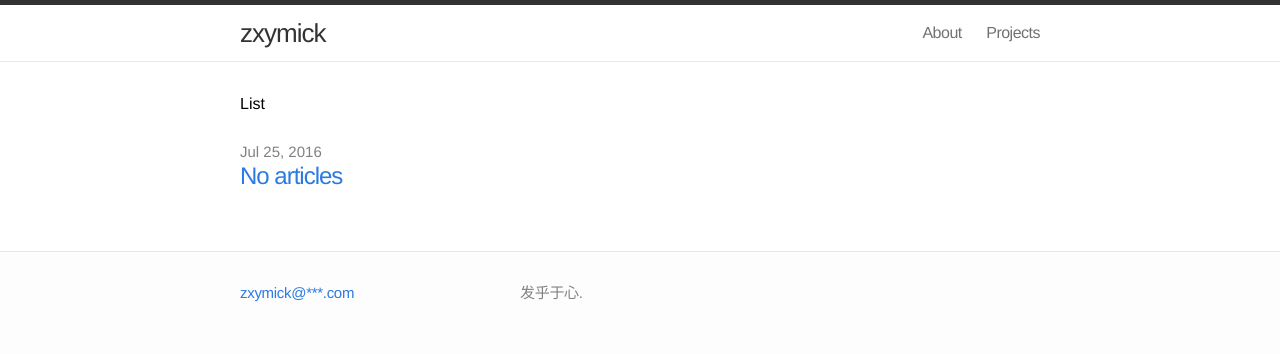
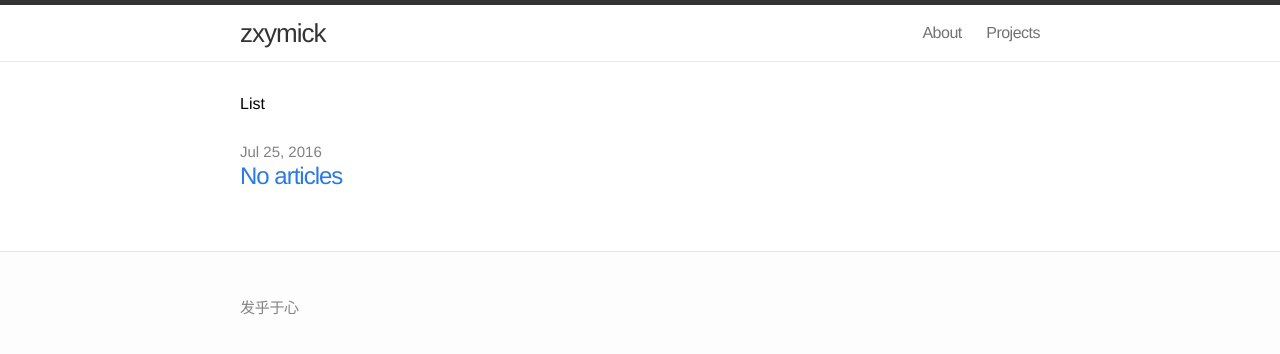
Before and after one commit to zxymick/zxymick.github.io, a Jekyll site: the page built from index.html, in a window 1280 px wide. Shown: the top 354 px of the page. Built offline with Jekyll 4.4.1, drawn with Linux system fonts in a browser that asks for light colours; Markdown is read by kramdown in place of the engine named in the settings.

Commit message:
删除邮箱地址
从foot中删除邮箱

```diff
--- a/_includes/footer.html
+++ b/_includes/footer.html
@@ -2,15 +2,18 @@
 
   <div class="wrap">
 
-    <div class="footer-col-1 column">
-      <ul>
-        <li><a href="mailto:zxymick@***.com">zxymick@***.com</a></li>
-      </ul>
+    <div class="footer-col-3 column">
+      <p class="text"></p>
     </div>
 
     <div class="footer-col-3 column">
-      <p class="text">发乎于心.</p>
+      <p class="text"></p>
     </div>
+
+    <div class="footer-col-3 column">
+      <p class="text">发乎于心</p>
+    </div>
+
 
   </div>
 
```
